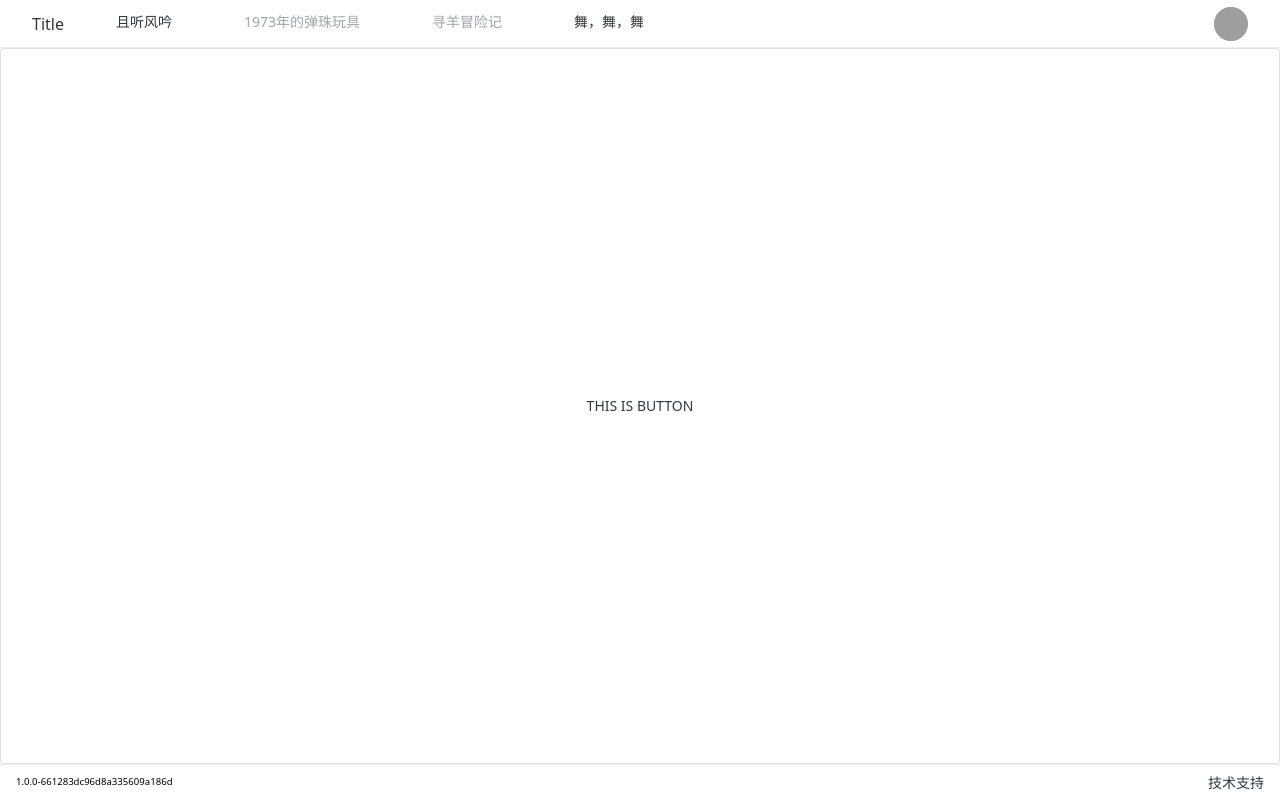
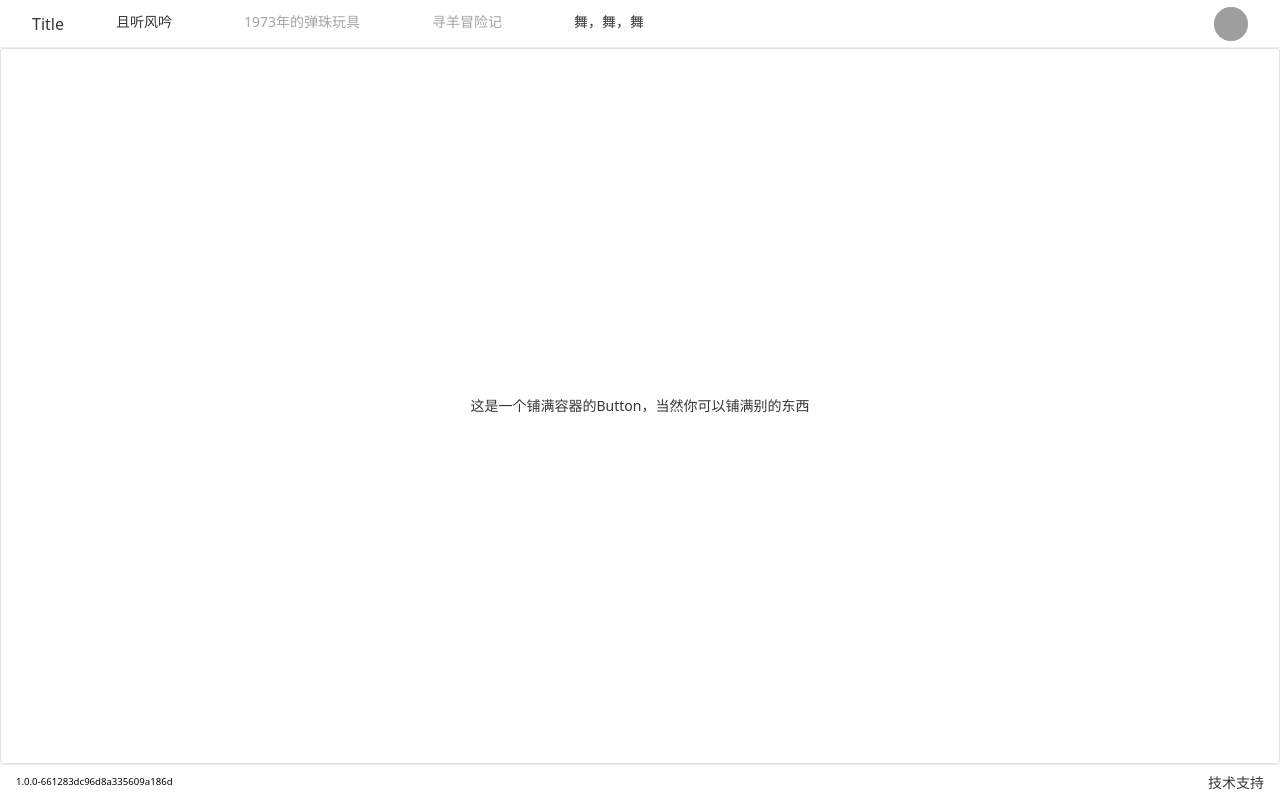
Before and after one commit to shaoerkuai/nui-minisfc, a Vue app in the folder front/: page / in a window 1280 px wide. Built offline with nearby package versions, Linux system fonts and the light colour scheme; grey boxes are pictures that could not be loaded; some icons are missing.

Commit message:
page: finish

```diff
--- a/front/src/App.vue
+++ b/front/src/App.vue
@@ -3,6 +3,7 @@ import PageHeader from './components/PageHeader.vue';
 import PageBody from './components/PageBody.vue';
 import PageFooter from './components/PageFooter.vue';
 import TestView from './views/TestView.vue';
+import ScrollBarView from './views/ScrollBarView.vue';
 </script>
 
 <template>
--- a/front/src/components/PageBody.vue
+++ b/front/src/components/PageBody.vue
@@ -1,4 +1,6 @@
 <script setup lang="ts">
+// isScrollable: 是否为带虚拟滚动条的视图，该视图下不能正常通过height进行居中，且强制设置height会导致滚动条无法正常展示，建议明显超长的页面使用
+// 如果isScrollable是False，则可以参考TestView，实现子视图铺盖整个页面，根据需要在部分区域内使用虚拟滚动条。建议一般页面使用。
 const prop = defineProps({
   isScrollable: { type: Boolean, required: true },
 });
@@ -27,7 +29,4 @@ const prop = defineProps({
 </template>
 
 <style lang="scss">
-//.n-scrollbar-content {
-//  height: 100%;
-//}
 </style>
--- /dev/null
+++ b/front/src/views/ScrollBarView.vue
@@ -0,0 +1,14 @@
+<script setup lang="ts">
+
+</script>
+
+<template>
+<div v-for="_ in 40">
+  每一行都有很多数据，没有人的显示器能完全展示
+  <br>
+</div>
+</template>
+
+<style scoped lang="scss">
+
+</style>
--- a/front/src/views/TestView.vue
+++ b/front/src/views/TestView.vue
@@ -5,7 +5,7 @@
 <template>
 <div class="full-view">
   <div class="view-container">
-      <n-button class="flex-1">THIS IS BUTTON</n-button>
+      <n-button class="flex-1">这是一个铺满容器的Button，当然你可以铺满别的东西</n-button>
   </div>
 </div>
 </template>
```
